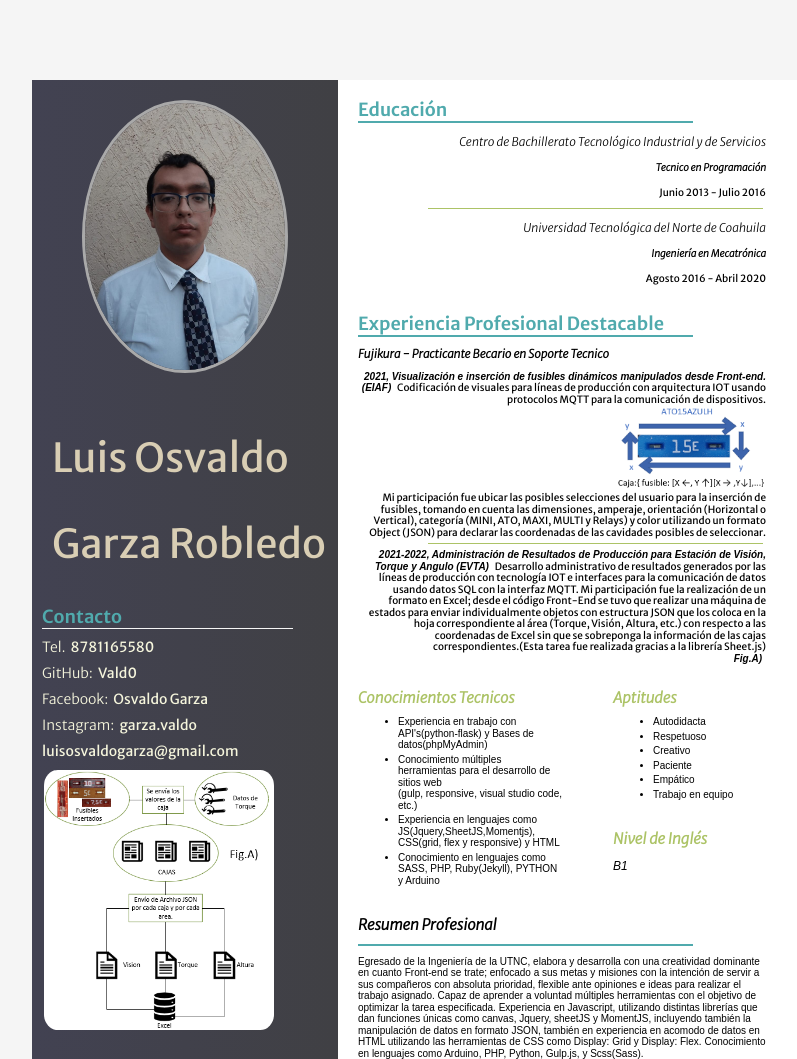
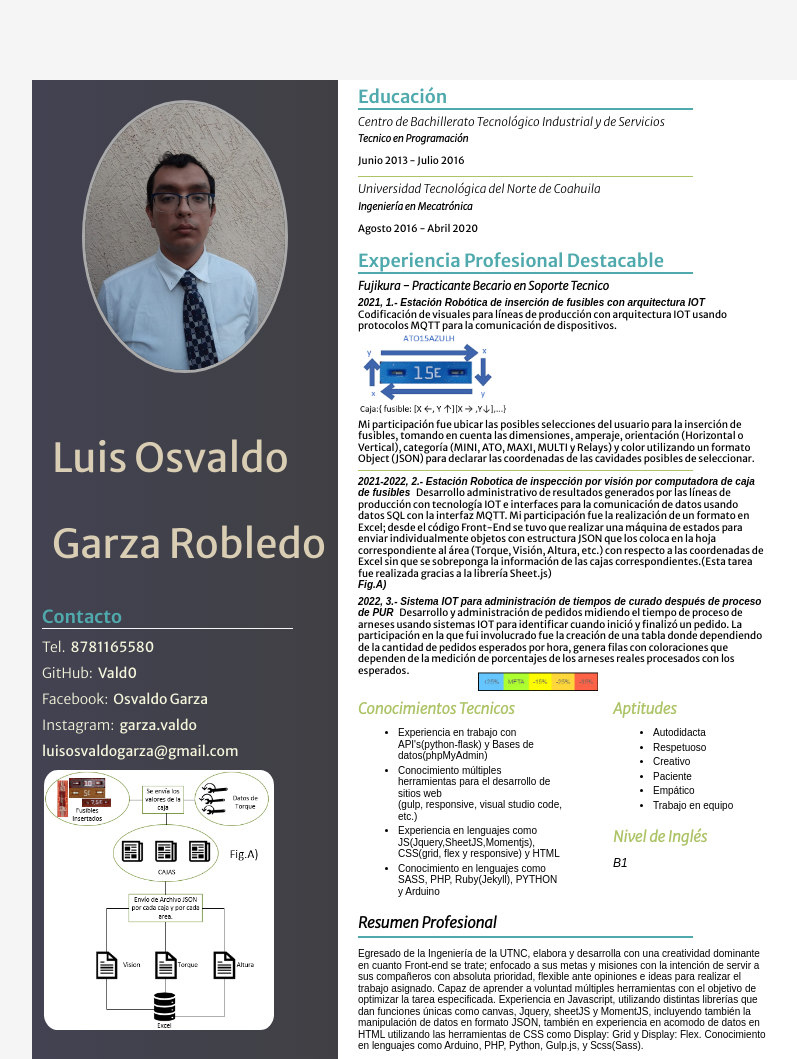
Before and after one commit to LordValdom3r0/CVLuisOsvaldoGarza, a plain HTML site: page index.html in a window 1280 px wide. Shown: the top 1059 px of the page, without its empty margins (200-997 px from the left). Drawn offline with Linux system fonts and the light colour scheme.

Commit message:
Agregando descripcion de PUR

```diff
--- a/css/style.css
+++ b/css/style.css
@@ -75,13 +75,13 @@ span{
 .titulo{
     font-family: var(--merryweather);
     font-size: 1.8rem;
-    margin: 1rem 0 0 0;
+    margin: 0.5rem 0 0 0;
     color: var(--azul);
 }
 .subtitulo{
     font-family: var(--merryweather);
     font-style: italic;
-    margin: 1rem 0;
+    margin: 0.5rem 0;
 }
 .dataContact{
     font-family: var(--merryweather);
@@ -105,7 +105,7 @@ span{
     flex-direction: column;
 }
 .laboral{
-    margin-top: 1rem;
+    margin-top: 0.2rem;
     margin-left: 2rem;
     width: 80%;
     min-height: min-content;
@@ -138,7 +138,7 @@ font-family: var(--arial);
 .tinyline{
     background-color: var(--verde);
     width: 82%;
-    margin: 0 7rem;
+    margin: 0;
     height: 1px;
 }
 .nivel{
@@ -146,7 +146,7 @@ font-family: var(--arial);
     font-style: italic;
 }
 .texto{
-    text-align: right;
+    text-align: left;
     font-family: var(--merryweather);
     margin: 0.5rem 0 0.5rem 0;
 }
@@ -154,10 +154,12 @@ font-family: var(--arial);
     font-size: 1.2rem;
     font-weight: 300;
     font-style: italic;
+    margin: 0.5rem 0;
 }
 .texto>h4{
     font-size: 1rem;
     font-style: italic;
+    margin: 0.5rem 0;
 }
 .fecha{
     font-family: arial;
@@ -167,6 +169,10 @@ font-family: var(--arial);
 }
 .fusible{
     width: 15rem;
+}
+.rango{
+    width: 12rem;
+    margin: -6px 12rem;
 }
 .diagrama{
     width: 23rem;
--- a/index.html
+++ b/index.html
@@ -59,14 +59,20 @@
             <p class="divline"> </p>
             <h3 class="subtitulo">Fujikura - Practicante Becario en Soporte Tecnico</h3>
             <div class="texto">
-                <b class="fecha">2021, Visualización e inserción de fusibles dinámicos manipulados desde Front-end. (EIAF)</b>
+                <b class="fecha">2021, 1.- Estación Robótica de inserción de fusibles con arquitectura IOT</b>
                 Codificación de visuales para líneas de producción con arquitectura IOT usando protocolos MQTT para la comunicación de dispositivos. <br> <img class="fusible" src="img/fusible.png" alt="descripcion grafica de insercion de fusible" srcset=""> <br> Mi participación fue ubicar las posibles selecciones del usuario para la inserción de fusibles, tomando en cuenta las dimensiones, amperaje, orientación (Horizontal o Vertical), categoría (MINI, ATO, MAXI, MULTI y Relays) y color utilizando un formato Object (JSON) para declarar las coordenadas de las cavidades posibles de seleccionar.
             </div>
         <p class="tinyline"> </p>
             <div class="texto">
-                <b class="fecha">2021-2022, Administración de Resultados de Producción para Estación de Visión, Torque y Angulo (EVTA)</b>
+                <b class="fecha">2021-2022, 2.- Estación Robotica de inspección por visión por computadora de caja de fusibles</b>
                 Desarrollo administrativo de resultados generados por las líneas de producción con tecnología IOT e interfaces para la comunicación de datos usando datos SQL con la interfaz MQTT. Mi participación fue la realización de un formato en Excel; desde el código Front-End se tuvo que realizar una máquina de estados para enviar individualmente objetos con estructura JSON que los coloca en la hoja correspondiente al área (Torque, Visión, Altura, etc.) con respecto a las coordenadas de Excel sin que se sobreponga la información de las cajas correspondientes.(Esta tarea fue realizada gracias a la librería Sheet.js)<br>
                 <b class="fecha">Fig.A)</b>
+            </div>
+            <div class="texto">
+                <b class="fecha">2022, 3.- Sistema IOT para administración de tiempos de curado después de proceso de PUR</b>
+                Desarrollo y administración de pedidos midiendo el tiempo de proceso de arneses usando sistemas IOT para identificar cuando inició y finalizó un pedido. La participación en la que fui involucrado fue la creación de una tabla donde dependiendo de la cantidad de pedidos esperados por hora, genera filas con coloraciones que dependen de la medición de porcentajes de los arneses reales procesados con los esperados.
+                <img class="rango" src="img/intervalos de tiempo.png" alt="Rango de Meta de pedidos">
+                <br>
             </div>
         </div>
 
```
Also changed, not shown: img/intervalos de tiempo.png (added).
